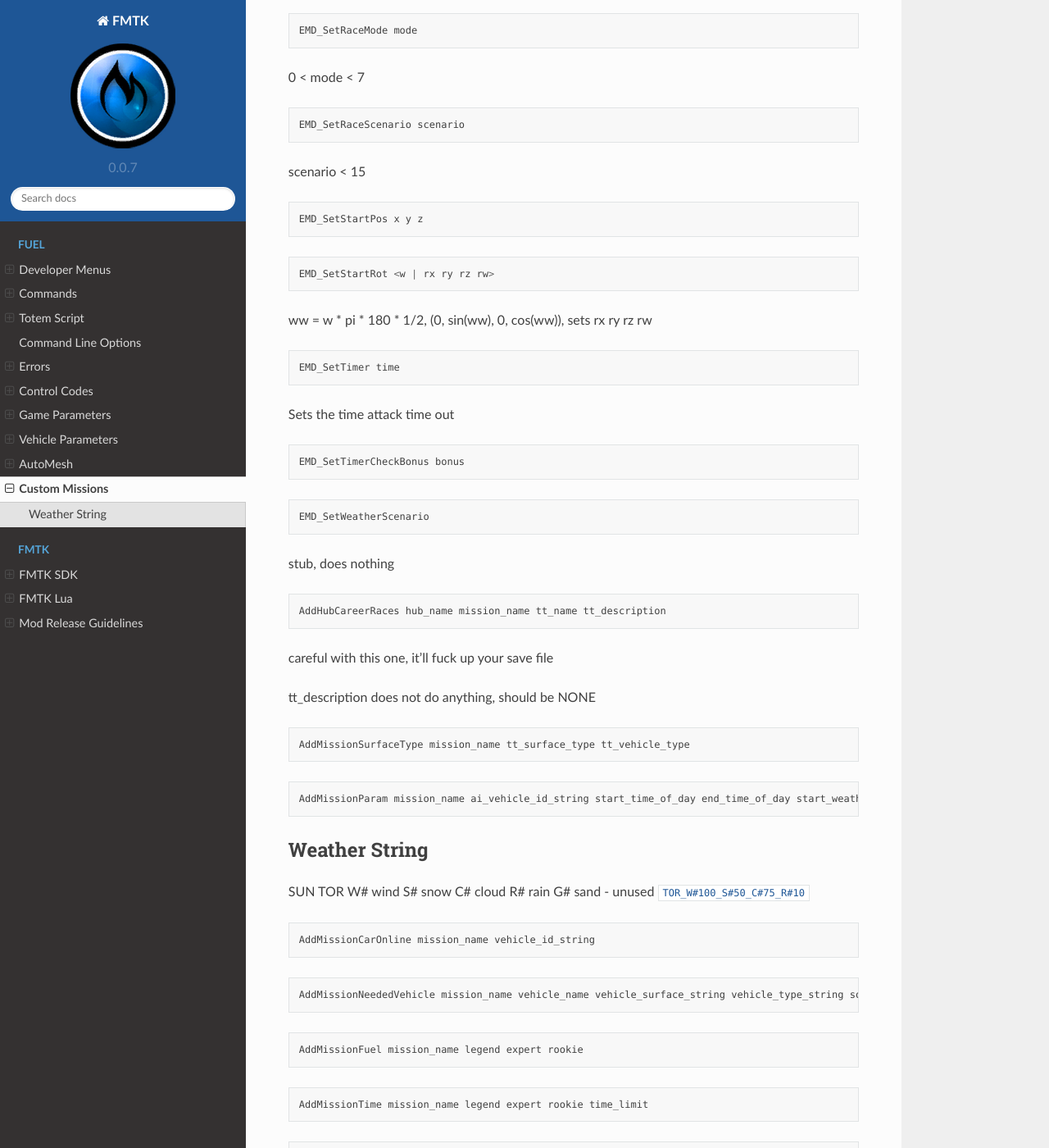
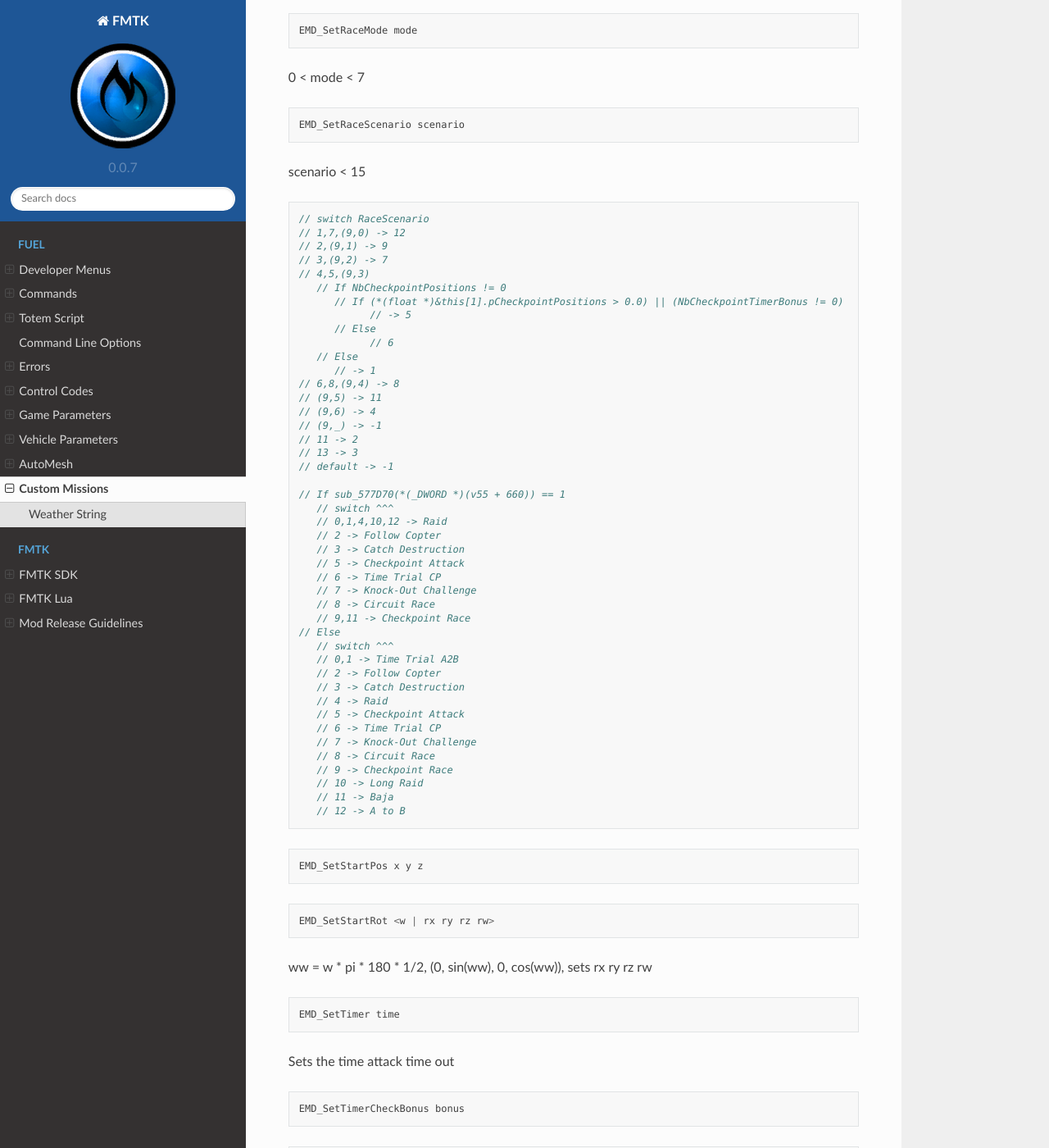
Before and after one commit to widberg/fmtk, a Sphinx documentation site: the page built from docs/source/fuelcustommissions.rst, in a window 1280 px wide and 1400 px high, scrolled down 2108 px. Shown: the whole window at 82% size. Built offline with Sphinx 7.4.7 and the Read the Docs theme 2.0.0, drawn with Linux system fonts in a browser that asks for light colours.

Commit message:
Update docs

```diff
--- a/docs/source/fuelautomesh.rst
+++ b/docs/source/fuelautomesh.rst
@@ -1,5 +1,7 @@
 AutoMesh
 ========
+
+`FUEL Fandom Wiki Edit Landscape Object Frequency entry <https://fuel.fandom.com/wiki/Edit_Landscape_Object_Frequency>`_
 
 `ADDMESH: <mesh name> [<property> ...]`
 
--- a/docs/source/fuelcommands.rst
+++ b/docs/source/fuelcommands.rst
@@ -1187,7 +1187,9 @@ Skips the "Processing Shaders" step when loading the game.
 
 .. code-block:: c
 
-   LoadFOnt
+   LoadFOnt path
+
+While a BigFile is open this command will load a ``Fonts_Z``. The path ``FONTES\BIG_FONT`` will be transformed to ``DB:>FONTES>BIG_FONT.TFONT`` then hashed and looked up in the open BigFile.
 
 .. code-block:: c
 
--- a/docs/source/fuelcustommissions.rst
+++ b/docs/source/fuelcustommissions.rst
@@ -122,6 +122,53 @@ scenario < 15
 
 .. code-block:: c
 
+   // switch RaceScenario
+   // 1,7,(9,0) -> 12
+   // 2,(9,1) -> 9
+   // 3,(9,2) -> 7
+   // 4,5,(9,3)
+      // If NbCheckpointPositions != 0
+         // If (*(float *)&this[1].pCheckpointPositions > 0.0) || (NbCheckpointTimerBonus != 0)
+               // -> 5
+         // Else
+               // 6
+      // Else
+         // -> 1
+   // 6,8,(9,4) -> 8
+   // (9,5) -> 11
+   // (9,6) -> 4
+   // (9,_) -> -1
+   // 11 -> 2
+   // 13 -> 3
+   // default -> -1
+
+   // If sub_577D70(*(_DWORD *)(v55 + 660)) == 1
+      // switch ^^^
+      // 0,1,4,10,12 -> Raid
+      // 2 -> Follow Copter
+      // 3 -> Catch Destruction
+      // 5 -> Checkpoint Attack
+      // 6 -> Time Trial CP
+      // 7 -> Knock-Out Challenge
+      // 8 -> Circuit Race
+      // 9,11 -> Checkpoint Race
+   // Else
+      // switch ^^^
+      // 0,1 -> Time Trial A2B
+      // 2 -> Follow Copter
+      // 3 -> Catch Destruction
+      // 4 -> Raid
+      // 5 -> Checkpoint Attack
+      // 6 -> Time Trial CP
+      // 7 -> Knock-Out Challenge
+      // 8 -> Circuit Race
+      // 9 -> Checkpoint Race
+      // 10 -> Long Raid
+      // 11 -> Baja
+      // 12 -> A to B
+
+.. code-block:: c
+
    EMD_SetStartPos x y z
 
 .. code-block:: c
```
Also changed, not shown: 4 other files.
